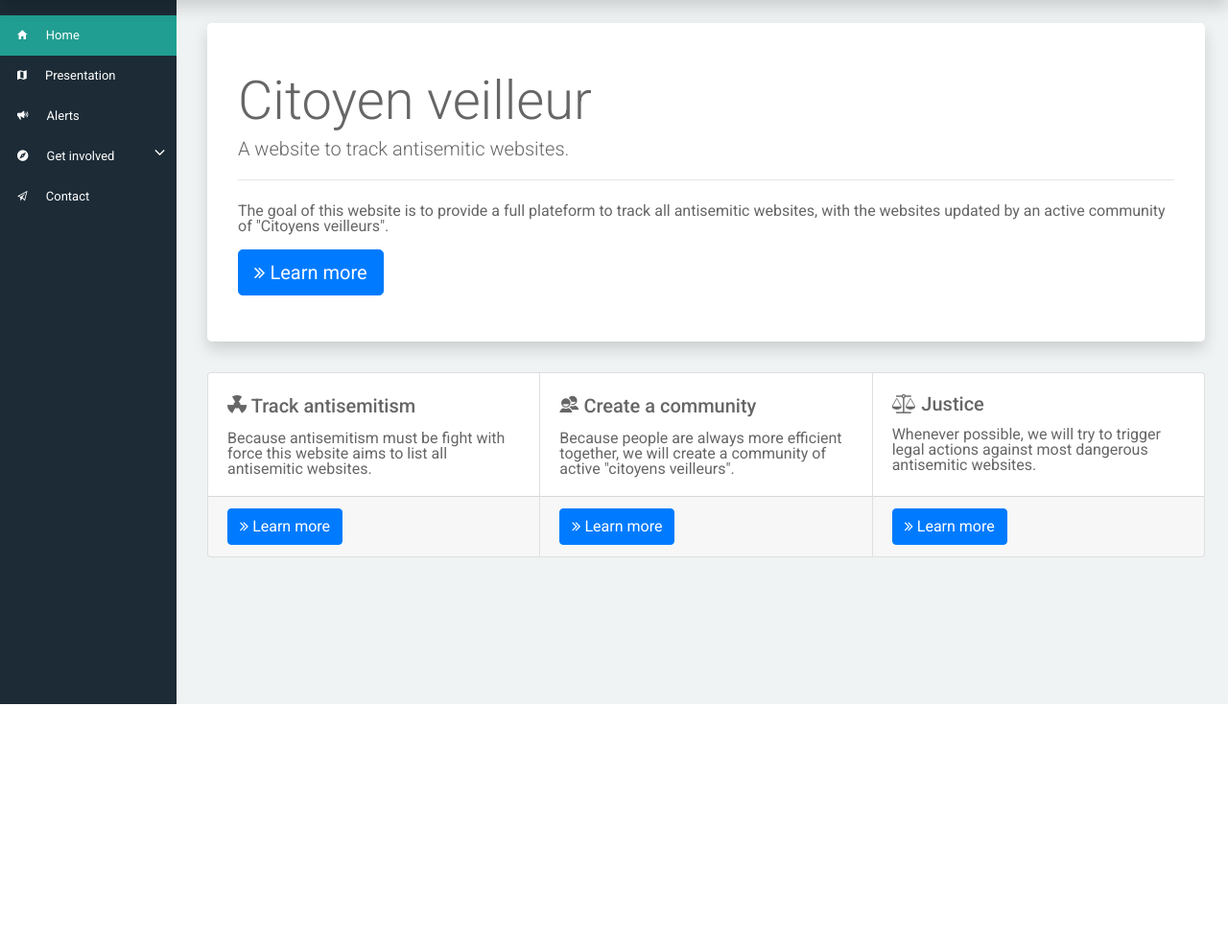
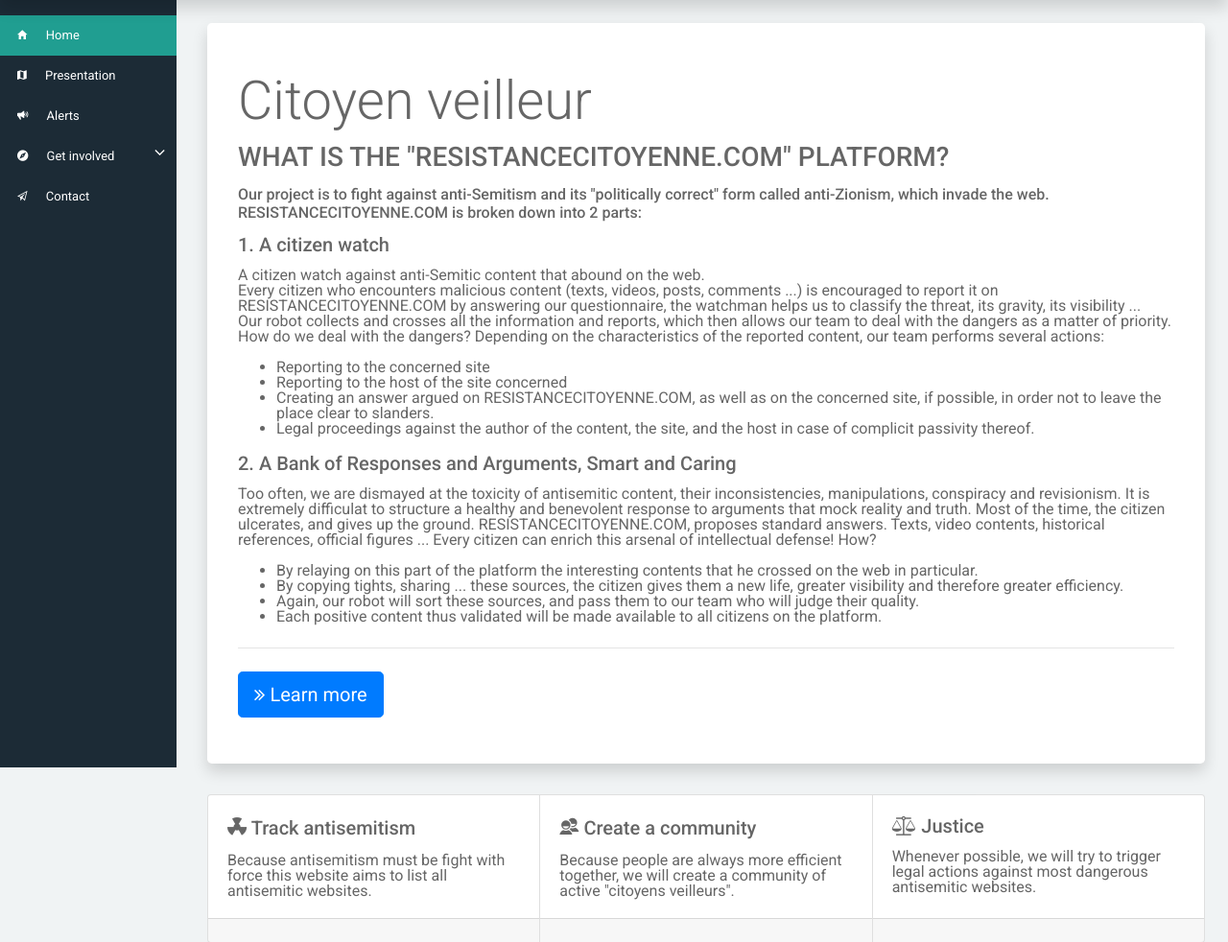
Before and after one commit to ethanlarrar/citoyen-veilleur, a Django app: page /en/sitetropcool/ in a window 1280 px wide. Shown: the part 66-1048 px from the top of the page at 96% size. Before the commit the page ends 800 px from the top, so only its background shows below. Run offline with Django 3.2, Linux system fonts and the light colour scheme; some libraries are stand-ins or nearby versions.

Commit message:
update index and fix bug

```diff
--- a/sitereview/templates/registration/login.html
+++ b/sitereview/templates/registration/login.html
@@ -4,7 +4,7 @@
 
 {% block content %}
 <h2>Login</h2>
-<form method="post">
+<form method="post" action=".">
     {% csrf_token %}
     {{ form.as_p }}
     <button type="submit">Login</button>
--- a/sitereview/templates/sitereview/index.html
+++ b/sitereview/templates/sitereview/index.html
@@ -6,10 +6,49 @@
 {% block content %}
                     <h1></h1>
                     <div class="jumbotron bg-white shadow mt-4 py-5">
-                        <h1 class="display-4">Citoyen veilleur</h1>
-                        <p class="lead">A website to track antisemitic websites.</p>
+                      <h1 class="display-4">Citoyen veilleur</h1>
+		      <h3 class="card-title">WHAT IS THE "RESISTANCECITOYENNE.COM" PLATFORM?</h3>
+
+		      <h6 class="card-title">Our project is to fight against anti-Semitism and its "politically correct" form called anti-Zionism, which invade the web.
+		      RESISTANCECITOYENNE.COM is broken down into 2 parts:</h6>
+
+		      <h5 class="card-title">1. A citizen watch</h5>
+                        <!-- <p class="lead">A website to track antisemitic websites.<br></p> -->
+			<p class="card-text"> A citizen watch against anti-Semitic content that abound on the web.<br>
+			  Every citizen who encounters malicious content (texts, videos, posts, comments ...) is encouraged to report it on RESISTANCECITOYENNE.COM
+			  by answering our questionnaire, the watchman helps us to classify the threat, its gravity, its visibility ...<br>
+			  Our robot collects and crosses all the information and reports, which then allows our team to deal with the dangers as a matter of priority.
+
+			  How do we deal with the dangers?
+			  Depending on the characteristics of the reported content, our team performs several actions:
+			  <ul>
+			    <li>Reporting to the concerned site</li>
+			    <li>Reporting to the host of the site concerned</li>
+			    <li>Creating an answer argued on RESISTANCECITOYENNE.COM, as well as on the concerned site, if possible, in order not to leave the place clear to slanders.</li>
+			    <li>Legal proceedings against the author of the content, the site, and the host in case of complicit passivity thereof.</li>
+			   </ul>
+			</p>
+			<h5 class="card-title">2. A Bank of Responses and Arguments, Smart and Caring</h5>
+
+			<p class="card-text">Too often, we are dismayed at the toxicity of antisemitic content, their inconsistencies, manipulations, conspiracy and revisionism.
+			It is extremely difficulat to structure a healthy and benevolent response to arguments that mock reality and truth.
+			Most of the time, the citizen ulcerates, and gives up the ground.
+
+			RESISTANCECITOYENNE.COM, proposes standard answers.
+			Texts, video contents, historical references, official figures ...
+
+			Every citizen can enrich this arsenal of intellectual defense!
+
+			How?
+			<ul>
+			  <li>By relaying on this part of the platform the interesting contents that he crossed on the web in particular.</li>
+			  <li>By copying tights, sharing ... these sources, the citizen gives them a new life, greater visibility and therefore greater efficiency.</li>
+			  <li>Again, our robot will sort these sources, and pass them to our team who will judge their quality.</li>
+			  <li>Each positive content thus validated will be made available to all citizens on the platform.</li>
+			</ul>
+			</p>
                         <hr class="my-4">
-                        <p>The goal of this website is to provide a full plateform to track all antisemitic websites, with the websites updated by an active community of "Citoyens veilleurs". </p>
+                        <!-- <p>The goal of this website is to provide a full plateform to track all antisemitic websites, with the websites updated by an active community of "Citoyens veilleurs". </p> -->
                         <a class="btn btn-primary btn-lg" href="#" role="button"><i class="fa fa-angle-double-right"></i>
 Learn more</a>
                     </div>
@@ -21,7 +60,7 @@
                                 <p class="card-text">Because antisemitism must be fight with force this website aims to list all antisemitic websites.</p>
                             </div>
                             <div class="card-footer">
-                                <a href="#" class="btn btn-primary"><i class="fa fa-angle-double-right"></i> Learn more</a>
+                               <!-- <a href="#" class="btn btn-primary"><i class="fa fa-angle-double-right"></i> Learn more</a> -->
                             </div>
                         </div>
                         <div class="card">
@@ -30,7 +69,7 @@
                                 <p class="card-text">Because people are always more efficient together, we will create a community of active "citoyens veilleurs".</p>
                             </div>
                             <div class="card-footer">
-                                <a href="#" class="btn btn-primary"><i class="fa fa-angle-double-right"></i> Learn more</a>
+                               <!-- <a href="#" class="btn btn-primary"><i class="fa fa-angle-double-right"></i> Learn more</a> -->
                             </div>
                         </div>
                         <div class="card">
@@ -39,7 +78,7 @@
                                 <p class="card-text">Whenever possible, we will try to trigger legal actions against most dangerous antisemitic websites.</p>
                             </div>
                             <div class="card-footer">
-                                <a href="#" class="btn btn-primary"><i class="fa fa-angle-double-right"></i> Learn more</a>
+                                <!-- <a href="#" class="btn btn-primary"><i class="fa fa-angle-double-right"></i> Learn more</a> -->
                             </div>
                         </div>
                     </div>
```
